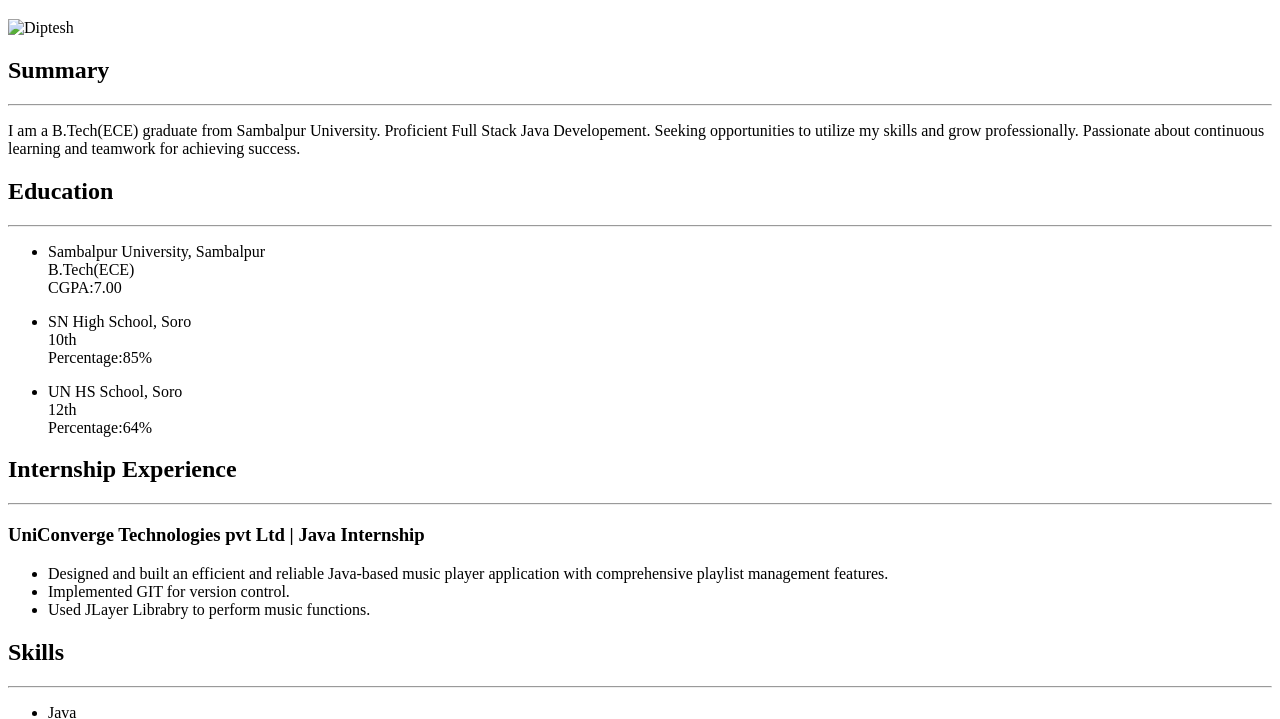
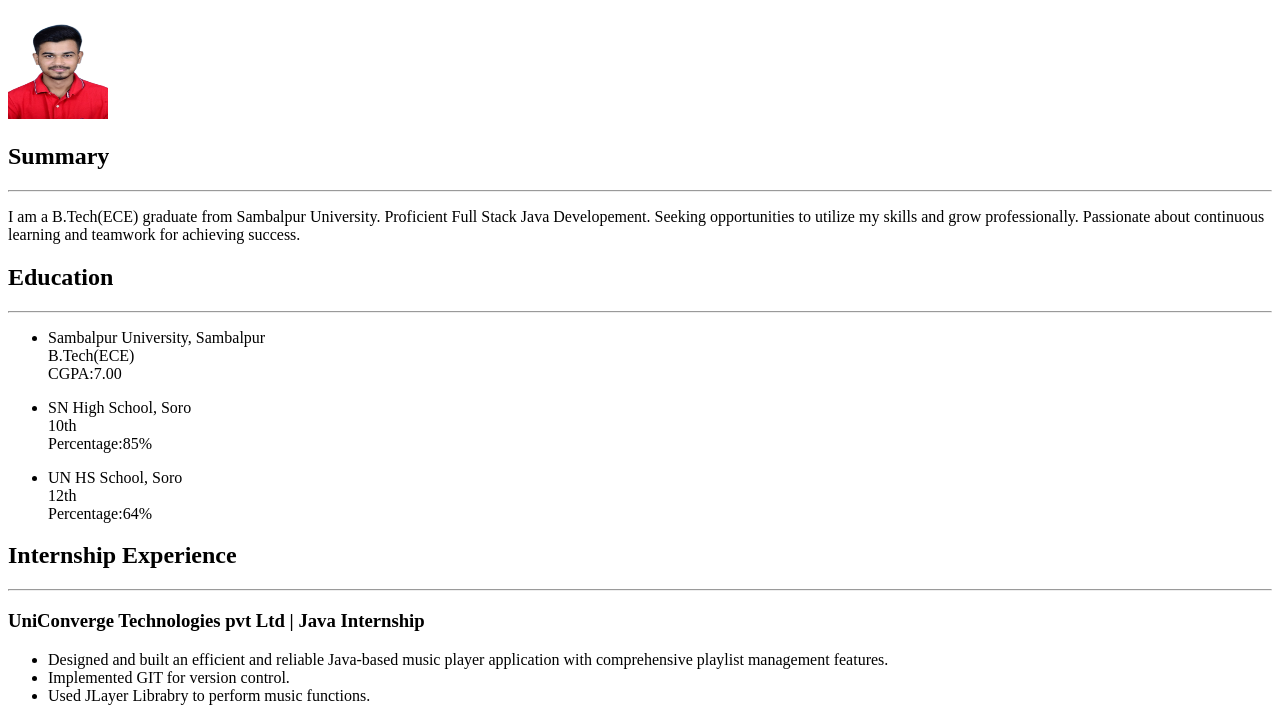
Before and after one commit to Diptesh2002/my_resume, a plain HTML site: page index.html in a window 1280 px wide. Shown: the part 61-780 px from the top of the page. Drawn offline with Linux system fonts and the light colour scheme.

Commit message:
Photo location
Photo location was not properly mentioned.

```diff
--- a/index.html
+++ b/index.html
@@ -7,7 +7,7 @@
 </head>
 <body>
     <h1>Diptesh Panda</h1>
-    <img src="../Resume/image/Accenture Photo.png"alt="Diptesh"style="width: 100px;height: 100px;">
+    <img src="image/Accenture Photo.png"alt="Diptesh"style="width: 100px;height: 100px;">
     <h2>Summary</h2>
     <hr/>
     <p>
```
